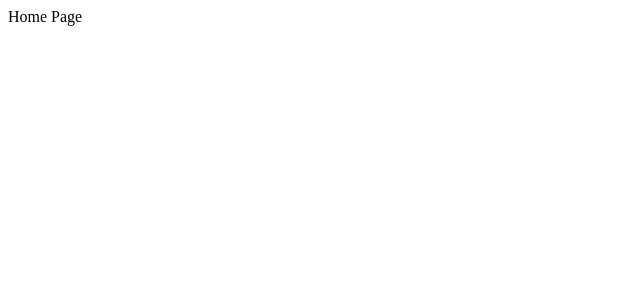
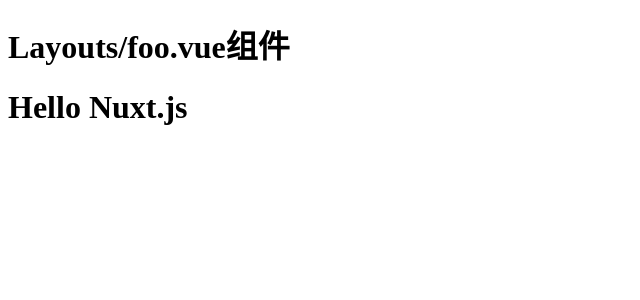
Before and after one commit to kw09SpringYoung/01-nuxt-demo, a Nuxt app: page / in a window 1280 px wide. Shown: the top 300 px of the page, without its empty margins (0-640 px from the left). Built offline with nearby package versions, Linux system fonts and the light colour scheme.

Commit message:
08-布局组件

```diff
--- /dev/null
+++ b/layouts/default.vue
@@ -0,0 +1,18 @@
+<template>
+    <div>
+        <h1>layout/default.vue 组件</h1>
+        <!-- 页面出口，类似于子路由出口(像嵌套路由) -->
+        <nuxt/>
+    </div>
+</template>
+
+<script>
+export default {
+    name: 'LayoutDefault',
+
+};
+</script>
+
+<style lang="scss" scoped>
+
+</style>
--- /dev/null
+++ b/layouts/foo.vue
@@ -0,0 +1,17 @@
+<template>
+    <div>
+        <h1>Layouts/foo.vue组件</h1>
+        <nuxt/>
+    </div>
+
+</template>
+
+<script>
+export default {
+    name: 'LayoutsFoo'
+};
+</script>
+
+<style lang="scss" scoped>
+
+</style>
--- a/pages/index.vue
+++ b/pages/index.vue
@@ -1,13 +1,14 @@
 <template>
     <div>
-        Home Page
+        <h1>Hello Nuxt.js</h1>
     </div>
 </template>
 
 <script>
 export default {
     name: 'HomePage',
-
+    // layout:'default',
+    layout: 'foo',
     components: {  },
 
     directives: {  },
```
